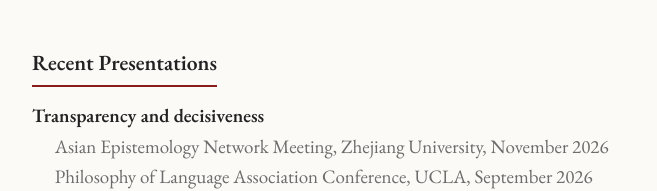
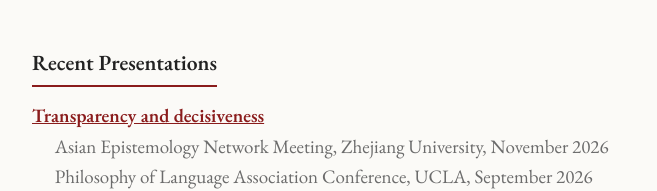
Before and after one commit to chenhao7617/chenhao7617.github.io, a plain HTML site: page index.html in a window 1280 px wide. Shown: the part 870-1061 px from the top of the page, without its empty margins (248-905 px from the left). Drawn offline with nearby package versions, Linux system fonts and the light colour scheme.

Commit message:
Update index.html

```diff
--- a/index.html
+++ b/index.html
@@ -125,7 +125,7 @@
 
     <!-- 每个报告一个 <div class="talk">，场合一行一个 <div class="venue"> -->
     <div class="talk">
-      <div class="title">Transparency and decisiveness</div>
+       <div class="title"><a href="handout-pla-transparency-and-decisiveness.pdf">Transparency and decisiveness</a></div>
       <div class="venue">Asian Epistemology Network Meeting, Zhejiang University, November 2026</div>
       <div class="venue">Philosophy of Language Association Conference, UCLA, September 2026</div>
     </div>
```
